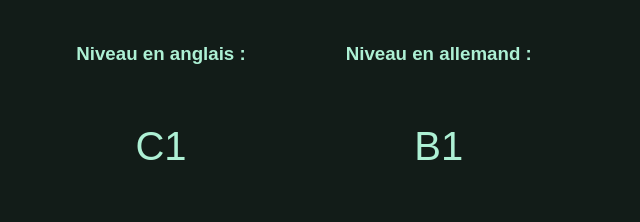
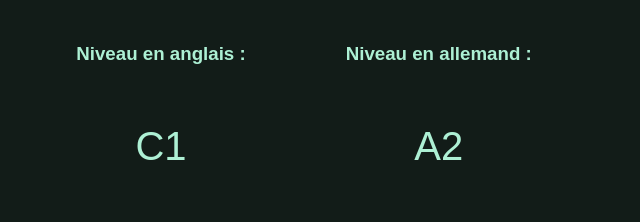
Before and after one commit to rserb/portfolio, a plain HTML site: page about.html in a window 1280 px wide. Shown: the part 1220-1442 px from the top of the page, 336-976 px from the left. Drawn offline with Linux system fonts and the light colour scheme.

Commit message:
Update about.html

```diff
--- a/about.html
+++ b/about.html
@@ -75,7 +75,7 @@
                         </div>
                         <div>
                             <h3>Niveau en allemand :</h3>
-                            <p class="niveau">B1</p>
+                            <p class="niveau">A2</p>
                         </div>
                     </div>
 
```
